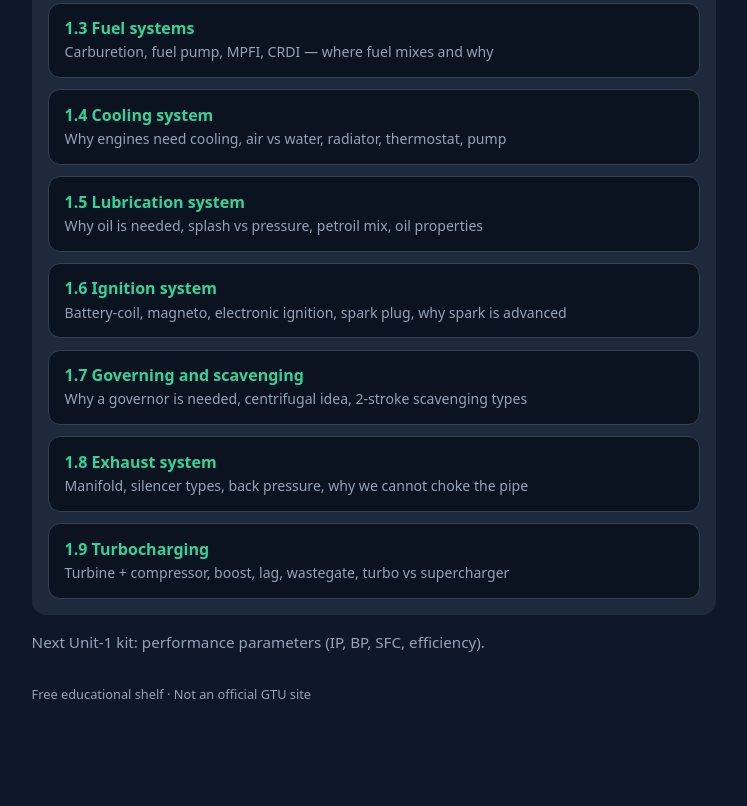
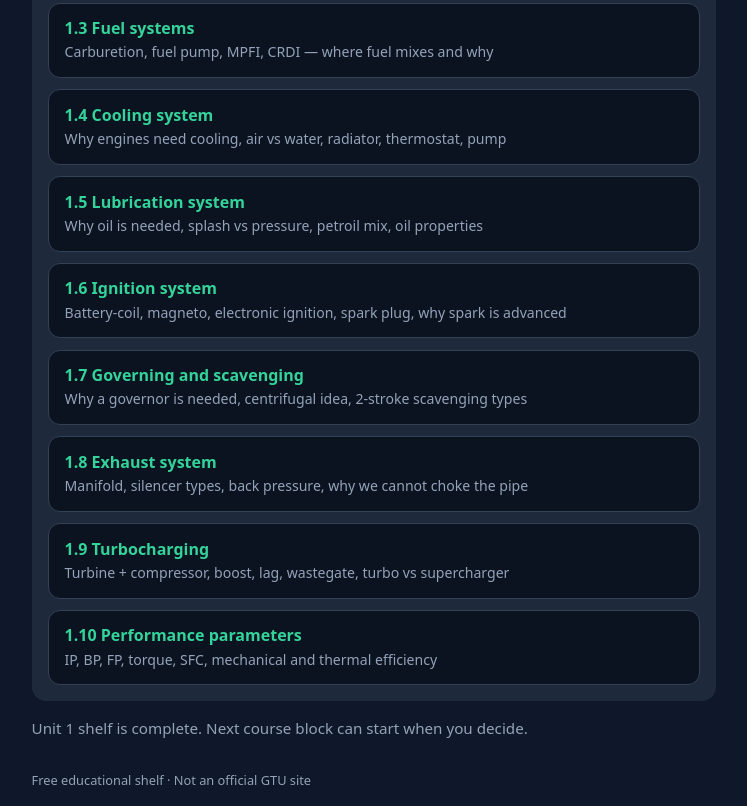
Before and after one commit to DevenPandya/student-labs, a plain HTML site: page index.html in a window 1280 px wide. Shown: the part 383-1189 px from the top of the page, without its empty margins (266-1013 px from the left). Before the commit the page ends 1102 px from the top, so only its background shows below. Drawn offline with Linux system fonts and the light colour scheme.

Commit message:
Update index.html

```diff
--- a/index.html
+++ b/index.html
@@ -92,8 +92,12 @@
         <strong>1.9 Turbocharging</strong>
         <span>Turbine + compressor, boost, lag, wastegate, turbo vs supercharger</span>
       </a>
+      <a class="kit" href="performance-parameters.html">
+        <strong>1.10 Performance parameters</strong>
+        <span>IP, BP, FP, torque, SFC, mechanical and thermal efficiency</span>
+      </a>
     </section>
-    <p class="sub">Next Unit-1 kit: performance parameters (IP, BP, SFC, efficiency).</p>
+    <p class="sub">Unit 1 shelf is complete. Next course block can start when you decide.</p>
   </main>
   <footer>Free educational shelf · Not an official GTU site</footer>
 </body>
```
